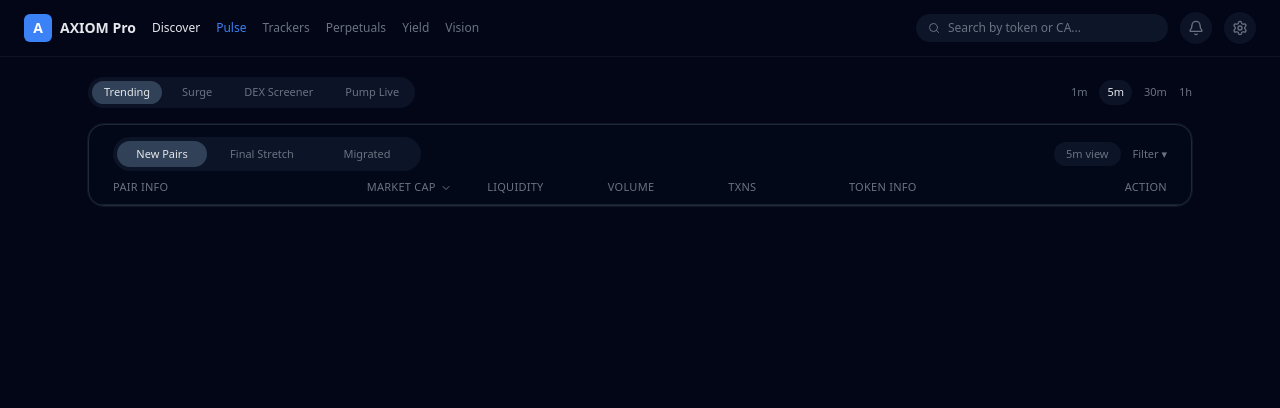
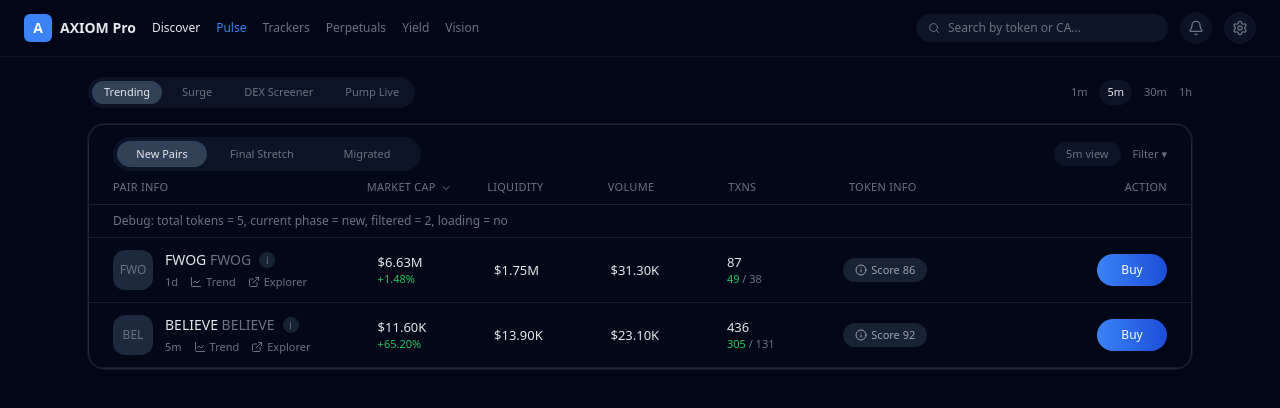
Before and after one commit to sangram-sethi/Axiom-pulse, a Next.js app: page / in a window 1280 px wide. Shown: the top 408 px of the page. Built offline with nearby package versions, Linux system fonts and the light colour scheme.

Commit message:
minor bug fixes

```diff
--- a/src/app/api/tokens/route.ts
+++ b/src/app/api/tokens/route.ts
@@ -79,7 +79,7 @@
 ];
 
 export async function GET() {
-  // Simulate network delay for skeleton loading
-  await new Promise((resolve) => setTimeout(resolve, 700));
+  // small delay just for skeleton effect
+  await new Promise((resolve) => setTimeout(resolve, 600));
   return NextResponse.json(TOKENS);
 }
--- a/src/components/Providers.tsx
+++ b/src/components/Providers.tsx
@@ -26,12 +26,13 @@
       })
   );
 
+  const isDev = process.env.NODE_ENV === "development";
+
   return (
     <ReduxProvider store={store}>
       <QueryClientProvider client={queryClient}>
         {children}
-        {/* Remove devtools before final Lighthouse run if you want */}
-        <ReactQueryDevtools initialIsOpen={false} />
+        {isDev && <ReactQueryDevtools initialIsOpen={false} />}
       </QueryClientProvider>
     </ReduxProvider>
   );
--- a/src/components/tokens/TokenRow.tsx
+++ b/src/components/tokens/TokenRow.tsx
@@ -4,7 +4,7 @@
 import { useAppSelector } from "@/hooks/useAppSelector";
 import type { Token } from "@/store/tokensSlice";
 import { formatAge, formatCompactCurrency } from "@/lib/format";
-import * as Tooltip from "@radix-ui/react-tooltip";
+import { SimpleTooltip } from "@/components/ui/SimpleTooltip";
 import * as Dialog from "@radix-ui/react-dialog";
 import * as Popover from "@radix-ui/react-popover";
 import { Button } from "@/components/ui/Button";
@@ -17,7 +17,7 @@
 }
 
 export const TokenRow = memo(function TokenRow({ token }: TokenRowProps) {
-  // selector closes over token.id
+  // runtime data from Redux (live price direction etc.)
   const runtime = useAppSelector(
     (state) => state.tokens.runtime[token.id]
   );
@@ -53,5 +53,193 @@
       ? "bg-red-500/10"
       : "";
 
-  // …rest of TokenRow JSX stays exactly as before…
+  return (
+    <div
+      className={twMerge(
+        "grid items-center border-b border-slate-800/70 px-4 py-3 text-sm md:px-6",
+        "grid-cols-[minmax(0,2.5fr)_repeat(4,minmax(0,1.1fr))_minmax(0,2fr)_112px]",
+        "hover:bg-slate-900/40 transition-colors duration-150 ease-smooth",
+        flashBg
+      )}
+    >
+      {/* Pair Info */}
+      <div className="flex items-center gap-3">
+        <div className="relative flex h-10 w-10 items-center justify-center overflow-hidden rounded-xl bg-slate-800">
+          {token.avatarUrl ? (
+            // if you later add real avatars
+            // eslint-disable-next-line @next/next/no-img-element
+            <img
+              src={token.avatarUrl}
+              alt={token.symbol}
+              className="h-full w-full object-cover"
+            />
+          ) : (
+            <span className="text-xs text-axiom-textMuted">
+              {token.symbol.slice(0, 3)}
+            </span>
+          )}
+        </div>
+        <div className="flex flex-col gap-1">
+          <div className="flex items-center gap-2">
+            <span className="truncate text-sm font-medium">
+              {token.name}{" "}
+              <span className="text-axiom-textMuted">{token.symbol}</span>
+            </span>
+            <SimpleTooltip content={`Pair age: ${formatAge(token.ageMinutes)}`}>
+  <button className="inline-flex h-4 w-4 items-center justify-center rounded-full bg-slate-800/80 text-[10px] text-axiom-textMuted">
+    i
+  </button>
+</SimpleTooltip>
+
+          </div>
+          <div className="flex items-center gap-3 text-[11px] text-axiom-textMuted">
+            <span>{formatAge(token.ageMinutes)}</span>
+            <span className="inline-flex items-center gap-1">
+              <LineChart className="h-3 w-3" />
+              Trend
+            </span>
+            <span className="inline-flex items-center gap-1">
+              <ExternalLink className="h-3 w-3" />
+              Explorer
+            </span>
+          </div>
+        </div>
+      </div>
+
+      {/* Market Cap */}
+      <div className="flex flex-col">
+        <span className="text-[13px]">
+          {formatCompactCurrency(token.marketCap)}
+        </span>
+        <span
+          className={clsx(
+            "text-[11px]",
+            token.priceChangePct >= 0
+              ? "text-axiom-positive"
+              : "text-axiom-negative"
+          )}
+        >
+          {token.priceChangePct >= 0 ? "+" : ""}
+          {token.priceChangePct.toFixed(2)}%
+        </span>
+      </div>
+
+      {/* Liquidity */}
+      <div className="hidden flex-col md:flex">
+        <span className="text-[13px]">
+          {formatCompactCurrency(token.liquidity)}
+        </span>
+      </div>
+
+      {/* Volume */}
+      <div className="hidden flex-col lg:flex">
+        <span className="text-[13px]">
+          {formatCompactCurrency(token.volume24h)}
+        </span>
+      </div>
+
+      {/* Txns */}
+      <div className="hidden flex-col lg:flex">
+        <span className="text-[13px]">{totalTxns}</span>
+        <span className="text-[11px] text-axiom-positive">
+          {token.txns.buys}{" "}
+          <span className="text-axiom-textMuted">/ {token.txns.sells}</span>
+        </span>
+      </div>
+
+      {/* Token info – popover */}
+      <div className="hidden items-center justify-start lg:flex">
+        <Popover.Root>
+          <Popover.Trigger asChild>
+            <button className="inline-flex items-center rounded-full bg-slate-800/80 px-3 py-1 text-[11px] text-axiom-textSecondary hover:bg-slate-700/70">
+              <Info className="mr-1 h-3 w-3" />
+              Score {token.score}
+            </button>
+          </Popover.Trigger>
+          <Popover.Portal>
+            <Popover.Content
+              side="top"
+              sideOffset={8}
+              className="w-64 rounded-xl border border-slate-800 bg-axiom-surface p-3 text-xs text-axiom-textSecondary shadow-xl shadow-black/60"
+            >
+              <div className="mb-2 flex items-center justify-between text-[11px] uppercase tracking-wide text-axiom-textMuted">
+                <span>Token info</span>
+                <HelpCircle className="h-3 w-3" />
+              </div>
+              <div className="space-y-1.5">
+                <div className="flex justify-between">
+                  <span>Score</span>
+                  <span className="font-medium text-axiom-textPrimary">
+                    {token.score}/100
+                  </span>
+                </div>
+                <div className="flex justify-between">
+                  <span>Market cap</span>
+                  <span>{formatCompactCurrency(token.marketCap)}</span>
+                </div>
+                <div className="flex justify-between">
+                  <span>24h volume</span>
+                  <span>{formatCompactCurrency(token.volume24h)}</span>
+                </div>
+                <div className="flex justify-between">
+                  <span>TXNs</span>
+                  <span>{totalTxns}</span>
+                </div>
+              </div>
+            </Popover.Content>
+          </Popover.Portal>
+        </Popover.Root>
+      </div>
+
+      {/* Action – dialog */}
+      <div className="flex items-center justify-end">
+        <Dialog.Root>
+          <Dialog.Trigger asChild>
+            <Button className="h-8 min-w-[70px] text-xs">Buy</Button>
+          </Dialog.Trigger>
+          <Dialog.Portal>
+            <Dialog.Overlay className="fixed inset-0 bg-black/70" />
+            <Dialog.Content className="fixed left-1/2 top-1/2 w-[360px] max-w-[90vw] -translate-x-1/2 -translate-y-1/2 rounded-2xl border border-slate-800 bg-axiom-surface p-4 shadow-2xl shadow-black/60">
+              <Dialog.Title className="mb-2 text-sm font-semibold">
+                Quick Buy – {token.symbol}
+              </Dialog.Title>
+              <Dialog.Description className="mb-4 text-xs text-axiom-textSecondary">
+                This is a static demo buy panel. In the real app you would hook
+                this up to your trading flow.
+              </Dialog.Description>
+
+              <div className="mb-4 space-y-2 text-xs">
+                <div className="flex justify-between">
+                  <span>Price</span>
+                  <span className={priceColor}>${price.toFixed(6)}</span>
+                </div>
+                <div className="flex justify-between">
+                  <span>Market cap</span>
+                  <span>{formatCompactCurrency(token.marketCap)}</span>
+                </div>
+                <div className="flex justify-between">
+                  <span>24h Volume</span>
+                  <span>{formatCompactCurrency(token.volume24h)}</span>
+                </div>
+              </div>
+
+              <div className="flex items-center gap-2">
+                <input
+                  className="h-9 flex-1 rounded-lg border border-slate-700 bg-slate-900 px-3 text-xs outline-none placeholder:text-axiom-textMuted"
+                  placeholder="Amount in SOL"
+                />
+                <Button className="h-9 px-4 text-xs">Place Order</Button>
+              </div>
+
+              <Dialog.Close asChild>
+                <button className="absolute right-3 top-3 text-xs text-axiom-textMuted hover:text-axiom-textPrimary">
+                  Close
+                </button>
+              </Dialog.Close>
+            </Dialog.Content>
+          </Dialog.Portal>
+        </Dialog.Root>
+      </div>
+    </div>
+  );
 });
--- a/src/components/tokens/TokenTable.tsx
+++ b/src/components/tokens/TokenTable.tsx
@@ -1,48 +1,32 @@
 "use client";
 
-import React, { useEffect, useMemo, useState } from "react";
+import React, { useMemo, useState } from "react";
+import type { Token } from "@/store/tokensSlice";
 import { useTokensQuery } from "@/hooks/useTokensQuery";
-import { useAppSelector } from "@/hooks/useAppSelector";
-import type { Token } from "@/store/tokensSlice";
 import { useTokenSorting } from "@/hooks/useTokenSorting";
 import { usePriceSocket } from "@/hooks/usePriceSocket";
+import { ErrorBoundary } from "@/components/ErrorBoundary";
 import { TokenTableHeader } from "./TokenTableHeader";
+import { TokenTableError } from "./TokenTableError";
 import { TokenSkeletonRow } from "./TokenSkeletonRow";
 import { TokenRow } from "./TokenRow";
-import { TokenTableError } from "./TokenTableError";
-import { ErrorBoundary } from "@/components/ErrorBoundary";
 
 export function TokenTable() {
-  const { isLoading, isError, error } = useTokensQuery();
+  const { data, isLoading, isError, error } = useTokensQuery();
   const [phase, setPhase] = useState<"new" | "final" | "migrated">("new");
-  const [visibleCount, setVisibleCount] = useState(5);
 
-  // Typed automatically by useAppSelector
-  const tokensById = useAppSelector((state) => state.tokens.byId);
-  const tokens: Token[] = useMemo(
-    () => Object.values(tokensById),
-    [tokensById]
-  );
+  const tokens: Token[] = data ?? [];
+
+  // Start WebSocket mock for live price updates
+  usePriceSocket(tokens);
 
   const phaseFiltered = useMemo(
     () => tokens.filter((t) => t.phase === phase),
     [tokens, phase]
   );
 
-  useEffect(() => {
-    if (!phaseFiltered.length) return;
-    setVisibleCount(Math.min(5, phaseFiltered.length));
-    const timeout = setTimeout(
-      () => setVisibleCount(phaseFiltered.length),
-      350
-    );
-    return () => clearTimeout(timeout);
-  }, [phaseFiltered]);
-
   const { sorted, sortKey, direction, toggleSort } =
     useTokenSorting(phaseFiltered);
-
-  usePriceSocket(tokens);
 
   if (isError) {
     return <TokenTableError message={error?.message} />;
@@ -58,16 +42,31 @@
           direction={direction}
           onSortChange={toggleSort}
         />
+
+        {/* Debug line – keep for now, remove later if you want */}
+        <div className="border-b border-slate-800/70 px-6 py-2 text-xs text-axiom-textMuted">
+          Debug: total tokens = {tokens.length}, current phase = {phase},
+          filtered = {phaseFiltered.length}, loading ={" "}
+          {isLoading ? "yes" : "no"}
+        </div>
+
         <div className="divide-y divide-slate-800/70">
+          {/* Skeleton while loading */}
           {isLoading &&
-            Array.from({ length: 6 }).map((_, idx) => (
+            Array.from({ length: 4 }).map((_, idx) => (
               <TokenSkeletonRow key={idx} />
             ))}
 
+          {/* Real Axiom-style rows */}
           {!isLoading &&
-            sorted
-              .slice(0, visibleCount)
-              .map((token) => <TokenRow key={token.id} token={token} />)}
+            sorted.map((token) => <TokenRow key={token.id} token={token} />)}
+
+          {/* Empty-state fallback (shouldn’t fire with our static data) */}
+          {!isLoading && !sorted.length && (
+            <div className="px-6 py-6 text-sm text-axiom-textMuted">
+              No tokens available for this category.
+            </div>
+          )}
         </div>
       </div>
     </ErrorBoundary>
--- /dev/null
+++ b/src/components/ui/SimpleTooltip.tsx
@@ -0,0 +1,38 @@
+"use client";
+
+import React from "react";
+import { twMerge } from "tailwind-merge";
+
+interface SimpleTooltipProps {
+  children: React.ReactNode;
+  content: React.ReactNode;
+  className?: string;
+}
+
+/**
+ * Lightweight tooltip that shows content on hover/focus.
+ * No provider or external context needed.
+ */
+export function SimpleTooltip({
+  children,
+  content,
+  className,
+}: SimpleTooltipProps) {
+  return (
+    <span
+      className={twMerge("relative inline-flex group", className)}
+    >
+      {children}
+      <span
+        role="tooltip"
+        className={twMerge(
+          "pointer-events-none absolute left-1/2 top-0 z-20 hidden -translate-x-1/2 -translate-y-full",
+          "rounded-md bg-slate-900 px-2 py-1 text-xs text-axiom-textSecondary shadow-lg shadow-black/60",
+          "group-hover:block group-focus-within:block"
+        )}
+      >
+        {content}
+      </span>
+    </span>
+  );
+}
```
